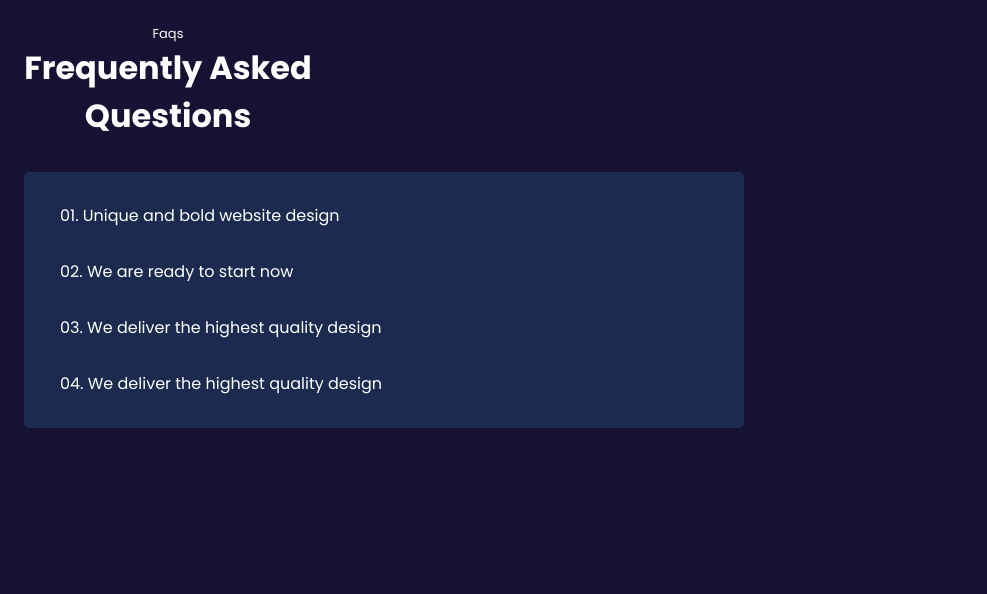
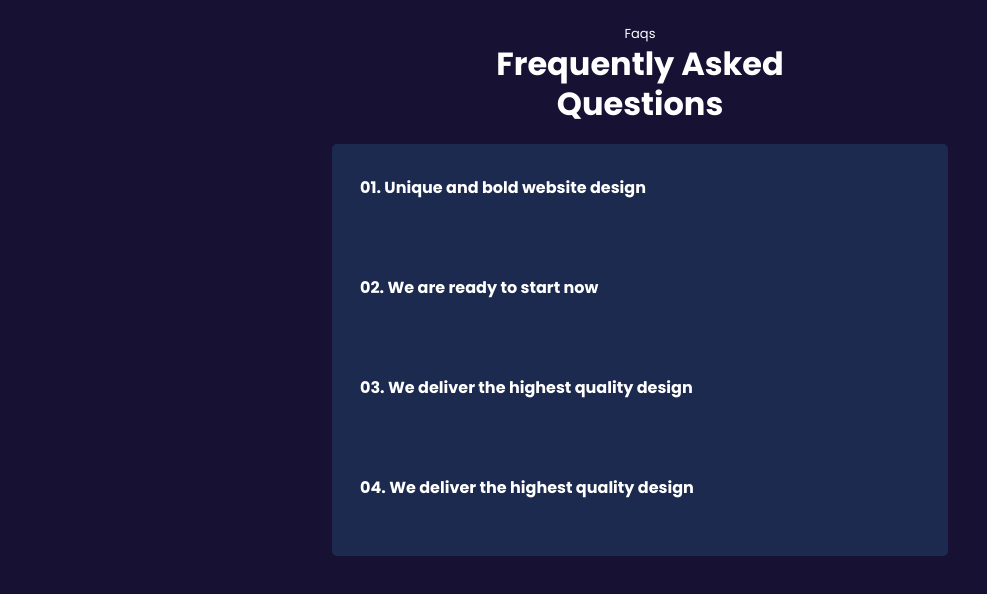
Before and after one commit to BSN-Asumiko/COVID-Tracker, a React (Vite) app: page / in a window 1280 px wide. Shown: the top 594 px of the page, without its empty margins (0-987 px from the left). Built offline with nearby package versions, Linux system fonts and the light colour scheme.

Commit message:
Finish styling FAQ section

```diff
--- a/src/components/section4/Accordion.jsx
+++ b/src/components/section4/Accordion.jsx
@@ -5,11 +5,11 @@ const Accordion = ({title, answer}) => {
         const [accordionOpen, setAccordionOpen] = useState(false);
 
   return (
-    <div className="text-[color:var(--col-body)] py-4 px-5 justify-center">
+    <div className="text-[color:var(--col-body)] py-2 px-7 justify-center">
         <button
         onClick={() => setAccordionOpen(!accordionOpen)}
         className="flex justify-between w-full">
-            <span>{title}</span>
+            <span className="font-bold pt-3">{title}</span>
             {/*{accordionOpen ? <span>-</span> : <span>+</span>}*/}
         </button>
         <div className={`grid overflow-hidden transition-all duration-300 ease-in-out text-slate-600 text-sm ${accordionOpen
@@ -17,7 +17,7 @@ const Accordion = ({title, answer}) => {
             : 'grid-rows-[0fr] opacity-0'
             }`}
             >
-            <div className="overflow-hidden">{answer}</div>
+            <div className="overflow-hidden text-[color:var(--col-body)] pt-4 mt-6 mb-2 font-light leading-[25px]">{answer}</div>
         </div>
     </div>
   )
--- a/src/components/section4/Faq.jsx
+++ b/src/components/section4/Faq.jsx
@@ -2,15 +2,15 @@ import Accordion from "./Accordion";
 
 const Faq = () => {
     return (
-        <section className="w-[60%] flex flex-col p-6 justify-center">
-            <div className="w-[40%] justify-center">
-                <p className="text-center text-[small] text-[color:var(--col-body)]">Faqs</p>
-                <h1 className="text-center text-[xx-large] font-bold text-[color:var(--col-body)] ">Frequently Asked Questions</h1>
+        <section className="flex flex-col p-6 justify-center gap-5">
+            <div className="text-center w-[300px] m-auto">
+                <p className=" text-[small] text-[color:var(--col-body)]">Faqs</p>
+                <h1 className=" text-[xx-large] font-bold text-[color:var(--col-body)] leading-[40px]">Frequently Asked Questions</h1>
             </div>
-            <div className="mt-8 p-4 bg-[color:var(--col-bg-regal-blue)] rounded-lg">
+            <div className="m-auto w-[50%] bg-[color:var(--col-bg-regal-blue)] rounded-lg pt-3 ">
                 <Accordion title='01. Unique and bold website design' answer='Lorem ipsum dolor sit amet, consectetur adipiscing elit, sed do eiusmod tempor incididunt ut labore et dolore magna aliqua. Ut enim ad minim veniam, quis nostrud exercitation ullamco laboris nisi ut aliquip ex ea commodo consequat. Duis aute irure dolor in reprehenderit in voluptate velit esse cillum dolore eu fugiat nulla pariatur. Excepteur sint occaecat cupidatat non proident, sunt in culpa qui officia deserunt mollit anim id est laborum.'/>
                 <Accordion title='02. We are ready to start now' answer='Lorem ipsum dolor sit amet, consectetur adipiscing elit, sed do eiusmod tempor incididunt ut labore et dolore magna aliqua. '/>
-                <Accordion title='03. We deliver the highest quality design' answer='Lorem ipsum dolor sit amet, consectetur adipiscing elit, sed do eiusmod tempor incididunt ut labore et dolore magna aliqua. '/>
+                <Accordion title='03. We deliver the highest quality design' answer='Lorem ipsum dolor sit amet, consectetur adipiscing elit, sed do eiusmod tempor incididunt ut labore et dolore magna aliqua. Excepteur sint occaecat cupidatat non proident, sunt in culpa qui officia deserunt mollit anim id est laborum.'/>
                 <Accordion title='04. We deliver the highest quality design' answer='Lorem ipsum dolor sit amet, consectetur adipiscing elit, sed do eiusmod tempor incididunt ut labore et dolore magna aliqua. '/>
             </div>
         </section>
```
